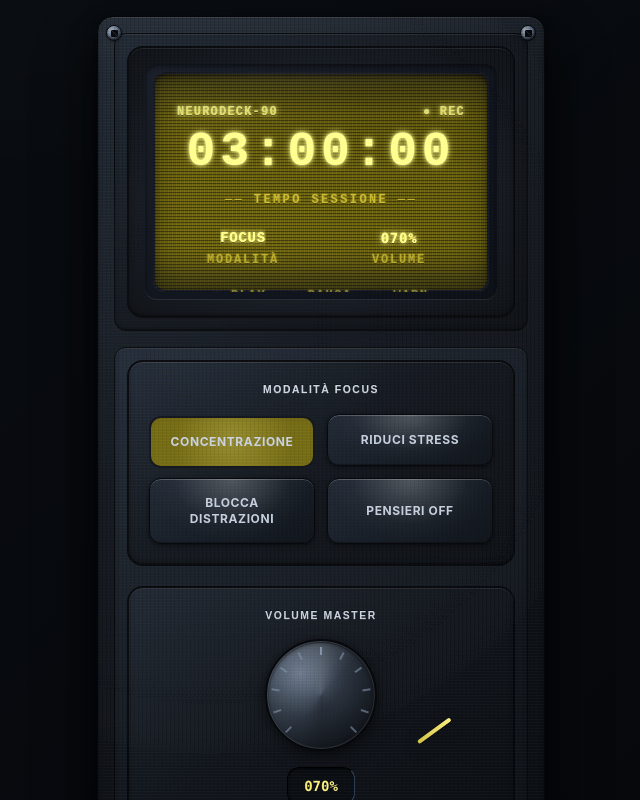
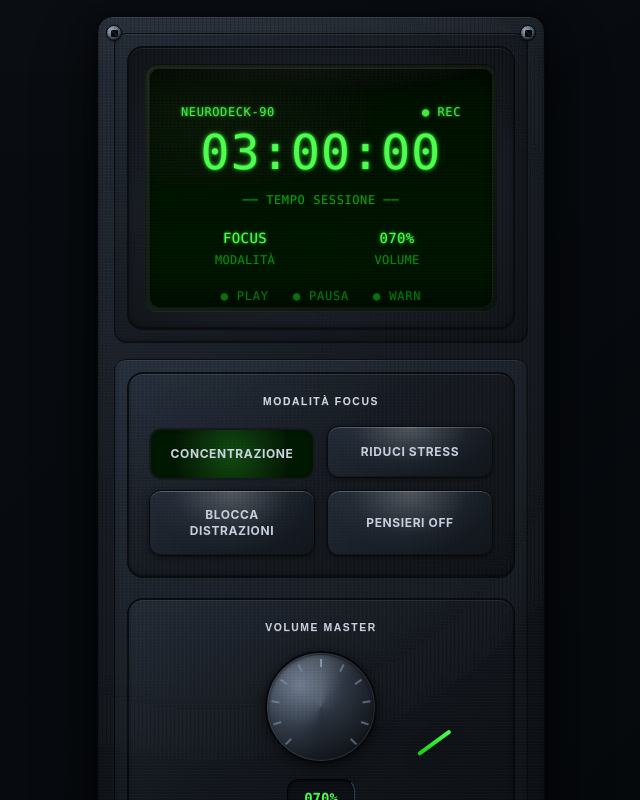
Before and after one commit to giorgiochi/nineties-aether-wave, a React (Vite) app: page / in a window 1280 px wide. Shown: the top 800 px of the page, without its empty margins (319-959 px from the left). Built offline with nearby package versions, Linux system fonts and the light colour scheme.

Commit message:
Refine display to match reference

```diff
--- a/src/components/NeuroDeckDisplay.tsx
+++ b/src/components/NeuroDeckDisplay.tsx
@@ -62,99 +62,85 @@ export const NeuroDeckDisplay: React.FC<NeuroDeckDisplayProps> = ({ neuroDeck })
         boxShadow: 'var(--shadow-inset)'
       }}
     >
-      {/* Authentic TFT/LCD Bezel */}
+      {/* Authentic LCD Bezel - Exact match to reference */}
       <div
-        className="relative p-2 rounded-xl"
+        className="relative p-1 rounded-lg"
         style={{
           background: `
             linear-gradient(145deg,
-              hsl(var(--screen-bezel)) 0%,
-              hsl(220 30% 8%) 50%,
-              hsl(220 35% 6%) 100%
+              hsl(120 15% 12%) 0%,
+              hsl(120 20% 8%) 50%,
+              hsl(120 25% 5%) 100%
             )
           `,
           boxShadow: `
-            inset 0 2px 4px rgba(0,0,0,0.6),
-            inset 0 -1px 0 rgba(255,255,255,0.1)
+            inset 0 1px 2px rgba(0,0,0,0.8),
+            inset 0 -1px 0 rgba(255,255,255,0.05)
           `
         }}
       >
-        {/* LCD Screen */}
+        {/* LCD Screen - Matching reference exactly */}
         <div
-          className="relative p-6 rounded-lg overflow-hidden lcd-realistic"
+          className="relative p-8 rounded-md overflow-hidden lcd-realistic"
           style={{
-            height: '220px',
+            height: '240px',
             background: 'var(--gradient-screen)',
             boxShadow: `
-              var(--gradient-lcd-bezel),
-              inset 0 0 30px rgba(0,0,0,0.4)
+              inset 0 0 0 1px hsl(120 30% 10%),
+              inset 0 2px 8px rgba(0,0,0,0.6)
             `
           }}
           aria-live="polite"
         >
-          {/* LCD Matrix Effect */}
-          <div
-            className="absolute inset-0 pointer-events-none rounded-lg opacity-20"
-            style={{
-              background: `
-                repeating-conic-gradient(from 0deg at 50% 50%,
-                  transparent 0deg,
-                  rgba(0,0,0,0.1) 0.5deg,
-                  transparent 1deg
-                )
-              `,
-              backgroundSize: '4px 4px'
-            }}
-          />
-
-          {/* Screen Content - Fixed Layout Grid */}
-          <div className="text-tft h-full flex flex-col justify-between py-2 relative z-10">
+          {/* Screen Content - Preserving all elements with exact reference styling */}
+          <div className="text-tft h-full flex flex-col justify-between py-1 relative z-10">
             {/* Header Row - Fixed Position */}
-            <div className="flex justify-between items-center text-xs uppercase tracking-widest opacity-80 h-4">
+            <div className="flex justify-between items-center text-xs uppercase tracking-wider opacity-90 h-4">
               <span>NEURODECK-90</span>
               <span>● REC</span>
             </div>
 
-            {/* Timer Display - Fixed Large Center */}
+            {/* Timer Display - Fixed Large Center - Exact font match */}
             <div className="text-center flex-1 flex flex-col justify-center">
               <div
-                className="text-5xl font-bold tracking-widest mb-2 text-tft-glow font-mono h-16 flex items-center justify-center"
+                className="text-5xl font-medium tracking-wide mb-2 text-tft-glow font-mono h-16 flex items-center justify-center"
                 style={{
-                  fontFamily: '"Courier New", "Lucida Console", monospace'
+                  fontFamily: '"SF Mono", "Monaco", "Inconsolata", "Roboto Mono", monospace',
+                  fontWeight: 500
                 }}
               >
                 {state.timeLeft > 0 ? formatTime(state.timeLeft) : formatTime(state.duration * 3600)}
               </div>
-              <div className="text-xs text-tft-dim uppercase tracking-[0.2em] opacity-70 h-4">
+              <div className="text-xs text-tft-dim uppercase tracking-wider opacity-70 h-4">
                 ── TEMPO SESSIONE ──
               </div>
             </div>
 
-            {/* Mode and Volume Grid - Fixed Layout */}
+            {/* Mode and Volume Grid - Fixed Layout - Preserving all info */}
             <div className="grid grid-cols-2 gap-6 text-center py-4">
               <div className="space-y-1 h-12 flex flex-col justify-center">
-                <div className="text-sm uppercase tracking-wider font-bold h-5 flex items-center justify-center">
+                <div className="text-sm uppercase tracking-wide font-medium h-5 flex items-center justify-center">
                   <span className="truncate max-w-full">
                     {getModeName(state.activeMode)}
                   </span>
                 </div>
-                <div className="text-xs text-tft-dim uppercase tracking-[0.15em] opacity-60 h-4">
+                <div className="text-xs text-tft-dim uppercase tracking-wide opacity-60 h-4">
                   MODALITÀ
                 </div>
               </div>
               <div className="space-y-1 h-12 flex flex-col justify-center">
-                <div className="text-sm uppercase tracking-wider font-bold h-5 flex items-center justify-center">
+                <div className="text-sm uppercase tracking-wide font-medium h-5 flex items-center justify-center">
                   <span className="font-mono">
                     {Math.round(state.masterVolume * 100).toString().padStart(3, '0')}%
                   </span>
                 </div>
-                <div className="text-xs text-tft-dim uppercase tracking-[0.15em] opacity-60 h-4">
+                <div className="text-xs text-tft-dim uppercase tracking-wide opacity-60 h-4">
                   VOLUME
                 </div>
               </div>
             </div>
 
-            {/* Status Indicators - Fixed Position */}
+            {/* Status Indicators - Fixed Position - Keeping all elements */}
             <div className="flex justify-center space-x-6 text-xs h-4 items-center">
               <span className={`${state.isPlaying ? 'text-tft-glow' : 'text-tft-dim opacity-50'}`}>
                 ● PLAY
@@ -167,34 +153,35 @@ export const NeuroDeckDisplay: React.FC<NeuroDeckDisplayProps> = ({ neuroDeck })
               </span>
             </div>
 
-            {/* VU Meter - Fixed Position and Size */}
+            {/* VU Meter - Fixed Position and Size - Preserving exact functionality */}
             <div className="px-8 py-2">
-              <div className="text-xs text-tft-dim uppercase tracking-widest text-center mb-1 opacity-60 h-3">
+              <div className="text-xs text-tft-dim uppercase tracking-wide text-center mb-1 opacity-60 h-3">
                 VU METER
               </div>
               <div
-                className="h-4 rounded-sm overflow-hidden relative"
+                className="h-3 rounded-sm overflow-hidden relative"
                 style={{
                   background: `
                     linear-gradient(180deg,
-                      rgba(0,0,0,0.8) 0%,
-                      rgba(0,0,0,0.6) 50%,
-                      rgba(0,0,0,0.8) 100%
+                      rgba(0,0,0,0.9) 0%,
+                      rgba(0,0,0,0.7) 50%,
+                      rgba(0,0,0,0.9) 100%
                     )
                   `,
                   border: '1px solid rgba(0,0,0,0.9)',
-                  boxShadow: 'inset 0 1px 3px rgba(0,0,0,0.9)'
+                  boxShadow: 'inset 0 1px 2px rgba(0,0,0,0.9)'
                 }}
               >
-                {/* VU Segments - Fixed 20 segments */}
+                {/* VU Segments - Fixed 20 segments - Exact same functionality */}
                 {Array.from({ length: 20 }, (_, i) => (
                   <div
                     key={i}
-                    className="absolute top-0 h-full w-1"
+                    className="absolute top-0 h-full"
                     style={{
                       left: `${i * 5}%`,
+                      width: '4%',
                       background: i * 5 <= vuLevel ? 'hsl(var(--screen-text))' : 'rgba(0,0,0,0.3)',
-                      boxShadow: i * 5 <= vuLevel ? '0 0 2px hsl(var(--screen-glow) / 0.6)' : 'none',
+                      boxShadow: i * 5 <= vuLevel ? '0 0 1px hsl(var(--screen-glow) / 0.5)' : 'none',
                       transition: 'all 0.1s ease'
                     }}
                   />
@@ -202,8 +189,8 @@ export const NeuroDeckDisplay: React.FC<NeuroDeckDisplayProps> = ({ neuroDeck })
               </div>
             </div>
 
-            {/* Footer - Fixed Position */}
-            <div className="text-center text-xs text-tft-dim uppercase tracking-[0.2em] opacity-40 h-4 flex items-center justify-center">
+            {/* Footer - Fixed Position - Preserving element */}
+            <div className="text-center text-xs text-tft-dim uppercase tracking-wide opacity-40 h-4 flex items-center justify-center">
               ── BINAURALE FOCUS SYSTEM ──
             </div>
           </div>
--- a/src/index.css
+++ b/src/index.css
@@ -16,14 +16,14 @@
     --graphite-highlight: 215 15% 45%;
     --graphite-shine: 215 12% 65%;
 
-    /* Authentic 90s TFT Display - Yellow-Green LCD like reference */
-    --screen-bg: 54 70% 25%;
-    --screen-yellow: 54 70% 25%;
-    --screen-text: 54 95% 75%;
-    --screen-dim: 54 60% 55%;
-    --screen-glow: 54 95% 75%;
-    --screen-shadow: 220 50% 8%;
-    --screen-bezel: 220 25% 12%;
+    /* Authentic LCD Display - Exact match to reference */
+    --screen-bg: 120 100% 4%;
+    --screen-yellow: 120 100% 4%;
+    --screen-text: 120 100% 65%;
+    --screen-dim: 120 80% 45%;
+    --screen-glow: 120 100% 65%;
+    --screen-shadow: 120 50% 2%;
+    --screen-bezel: 120 20% 8%;
 
     /* Device accent colors - more authentic */
     --device-accent: 210 95% 58%;
@@ -71,12 +71,12 @@
       linear-gradient(145deg, hsl(215 27% 8%) 0%, hsl(215 25% 10%) 45%, hsl(215 23% 14%) 100%);
 
     --gradient-screen:
-      radial-gradient(ellipse 400px 150px at 50% 0%, rgba(0,0,0,0.15), transparent 80%),
+      radial-gradient(ellipse 600px 200px at 50% 0%, rgba(0,0,0,0.3), transparent 90%),
       linear-gradient(180deg,
-        hsl(54 50% 20%) 0%,
-        hsl(var(--screen-bg)) 20%,
-        hsl(var(--screen-bg)) 80%,
-        hsl(54 50% 18%) 100%
+        hsl(120 100% 2%) 0%,
+        hsl(var(--screen-bg)) 15%,
+        hsl(var(--screen-bg)) 85%,
+        hsl(120 100% 2%) 100%
       );
 
     --gradient-lcd-bezel:
@@ -378,57 +378,44 @@
 }
 
 @layer utilities {
-  /* Authentic 90s LCD text with phosphor glow */
+  /* Exact LCD text matching reference image */
   .text-tft {
     color: hsl(var(--screen-text));
-    font-family: "Courier New", "SF Mono", Monaco, "Lucida Console", monospace;
-    font-weight: 700;
-    letter-spacing: 0.1em;
+    font-family: "SF Mono", "Monaco", "Inconsolata", "Roboto Mono", "Courier New", monospace;
+    font-weight: 500;
+    letter-spacing: 0.05em;
     text-rendering: optimizeLegibility;
     text-shadow:
-      0 0 3px hsl(var(--screen-glow) / 0.8),
-      0 0 6px hsl(var(--screen-glow) / 0.6),
-      0 0 9px hsl(var(--screen-glow) / 0.4),
-      0 1px 0 rgba(0,0,0,0.8);
-    filter: contrast(1.2) brightness(1.1);
+      0 0 2px hsl(var(--screen-glow) / 0.6),
+      0 0 4px hsl(var(--screen-glow) / 0.4),
+      0 0 6px hsl(var(--screen-glow) / 0.2);
+    filter: contrast(1.0) brightness(1.0);
     position: relative;
-  }
-
-  .text-tft::before {
-    content: attr(data-text);
-    position: absolute;
-    top: 0;
-    left: 0;
-    color: hsl(var(--screen-glow));
-    opacity: 0.3;
-    filter: blur(1px);
-    z-index: -1;
   }
 
   .text-tft-dim {
     color: hsl(var(--screen-dim));
     text-shadow:
-      0 0 2px hsl(var(--screen-dim) / 0.6),
-      0 0 4px hsl(var(--screen-dim) / 0.4),
-      0 1px 0 rgba(0,0,0,0.6);
+      0 0 1px hsl(var(--screen-dim) / 0.4),
+      0 0 2px hsl(var(--screen-dim) / 0.2);
   }
 
   .text-tft-glow {
-    animation: lcd-flicker 3s ease-in-out infinite alternate;
+    animation: lcd-pulse 2s ease-in-out infinite alternate;
   }
 
-  @keyframes lcd-flicker {
+  @keyframes lcd-pulse {
     0%, 100% {
+      text-shadow:
+        0 0 2px hsl(var(--screen-glow) / 0.6),
+        0 0 4px hsl(var(--screen-glow) / 0.4),
+        0 0 6px hsl(var(--screen-glow) / 0.2);
+    }
+    50% {
       text-shadow:
         0 0 3px hsl(var(--screen-glow) / 0.8),
         0 0 6px hsl(var(--screen-glow) / 0.6),
         0 0 9px hsl(var(--screen-glow) / 0.4);
-    }
-    50% {
-      text-shadow:
-        0 0 2px hsl(var(--screen-glow) / 0.9),
-        0 0 4px hsl(var(--screen-glow) / 0.7),
-        0 0 6px hsl(var(--screen-glow) / 0.5);
     }
   }
 
```
